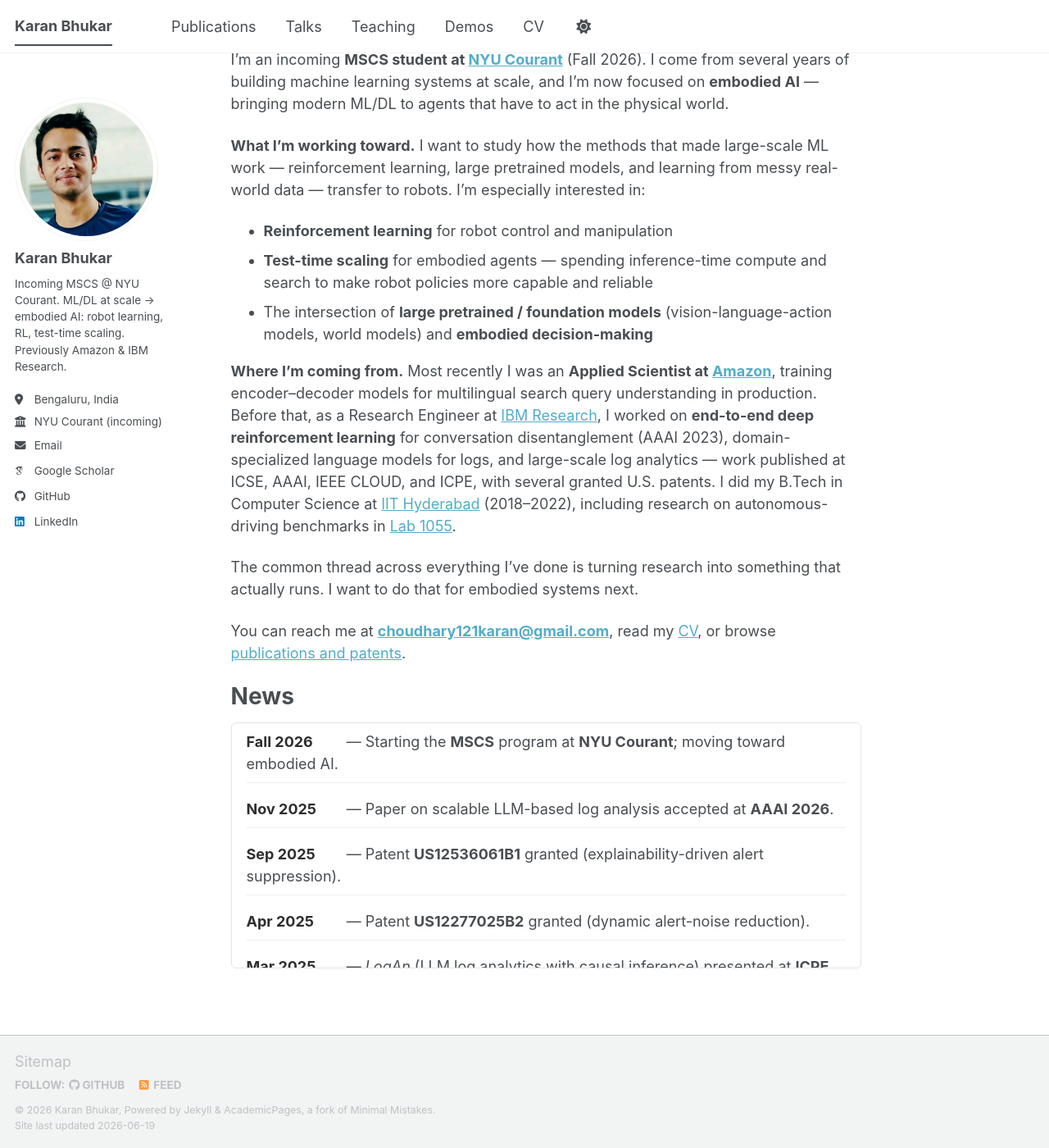
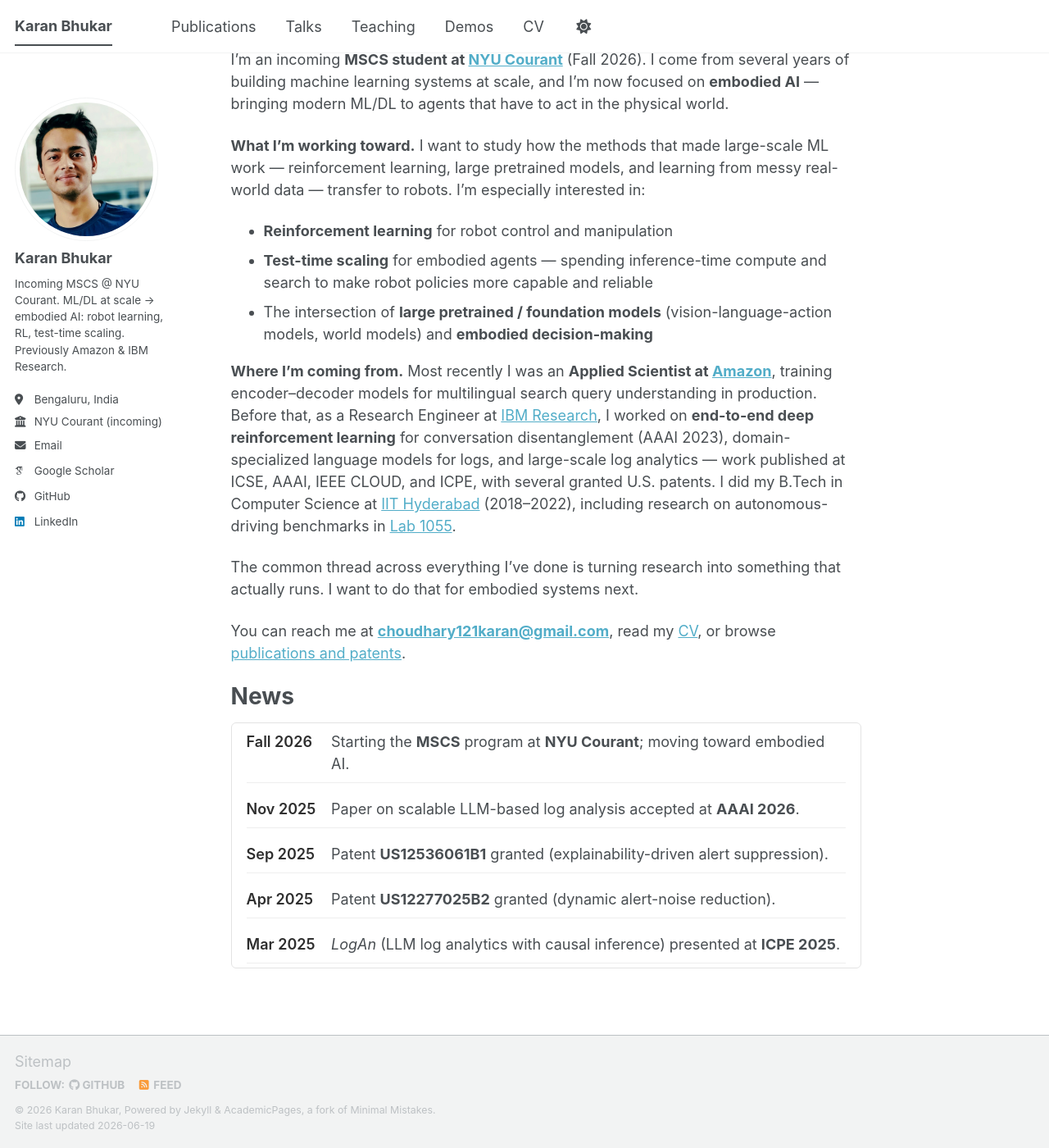
Before and after one commit to karan121bhukar/karan121bhukar.github.io, a Jekyll site: the page built from _pages/about.md, in a window 1280 px wide and 1400 px high, scrolled down 84 px. Shown: the whole window at 82% size. Built offline with Jekyll 4.4.1, drawn with Linux system fonts in a browser that asks for light colours; some web fonts are replaced; a script bundle is joined from its source files by our own code; library files that are not in the unit come from our copies; part of the change alters nothing that is shown.

Commit message:
Fix News layout: two-column flex (date + body) so wrapped lines align cleanly

```diff
--- a/_pages/about.md
+++ b/_pages/about.md
@@ -31,30 +31,44 @@ News
     border-radius: 6px;
     padding: 0 1em;
     margin-top: 0.5em;
-    /* subtle hint that there's more to scroll */
     -webkit-overflow-scrolling: touch;
   }
   .news-scroll::-webkit-scrollbar { width: 8px; }
   .news-scroll::-webkit-scrollbar-thumb { background: #c7c7c7; border-radius: 4px; }
   ul.news-list { list-style: none; padding-left: 0; margin: 0; }
-  ul.news-list li { padding: 0.5em 0; border-bottom: 1px solid #eee; }
+  ul.news-list li {
+    display: flex;
+    gap: 0.75em;
+    padding: 0.5em 0;
+    border-bottom: 1px solid #eee;
+  }
   ul.news-list li:last-child { border-bottom: none; }
-  ul.news-list strong:first-child { display: inline-block; min-width: 6.5em; color: #2e2e2e; vertical-align: top; }
+  .news-date {
+    flex: 0 0 5em;       /* fixed date column */
+    font-weight: 600;
+    color: #2e2e2e;
+    white-space: nowrap;
+  }
+  .news-body { flex: 1 1 auto; min-width: 0; }  /* body wraps within its own column */
+  @media (max-width: 480px) {
+    ul.news-list li { flex-direction: column; gap: 0.1em; }
+    .news-date { flex-basis: auto; }
+  }
 </style>
 <div class="news-scroll">
 <ul class="news-list">
-  <li><strong>Fall 2026</strong> — Starting the <strong>MSCS</strong> program at <strong>NYU Courant</strong>; moving toward embodied AI.</li>
-  <li><strong>Nov 2025</strong> — Paper on scalable LLM-based log analysis accepted at <strong>AAAI 2026</strong>.</li>
-  <li><strong>Sep 2025</strong> — Patent <strong>US12536061B1</strong> granted (explainability-driven alert suppression).</li>
-  <li><strong>Apr 2025</strong> — Patent <strong>US12277025B2</strong> granted (dynamic alert-noise reduction).</li>
-  <li><strong>Mar 2025</strong> — <em>LogAn</em> (LLM log analytics with causal inference) presented at <strong>ICPE 2025</strong>.</li>
-  <li><strong>Oct 2024</strong> — Joined <strong>Amazon</strong> as an Applied Scientist on multilingual search query understanding.</li>
-  <li><strong>2024</strong> — IBM Research <strong>Outstanding Technical Achievement Award</strong> and <strong>Inventor Award</strong>.</li>
-  <li><strong>Apr 2024</strong> — Paper on dynamic alert suppression presented at <strong>ICSE 2024</strong>, Lisbon.</li>
-  <li><strong>Jan 2024</strong> — <em>Dynamic-X-Y</em> tool paper presented at <strong>COMSNETS 2024</strong>.</li>
-  <li><strong>Jul 2023</strong> — Paper on log representations for AIOps presented at <strong>IEEE CLOUD 2023</strong>.</li>
-  <li><strong>Feb 2023</strong> — Deep-RL paper on conversation disentanglement presented at <strong>AAAI 2023</strong>, Washington D.C.</li>
-  <li><strong>2023–25</strong> — Multiple U.S. / China / Japan patent applications filed on AIOps and log analytics.</li>
-  <li><strong>Jun 2022</strong> — Joined <strong>IBM Research</strong> as a Research Engineer after graduating from <strong>IIT Hyderabad</strong>.</li>
+  <li><span class="news-date">Fall 2026</span><span class="news-body">Starting the <strong>MSCS</strong> program at <strong>NYU Courant</strong>; moving toward embodied AI.</span></li>
+  <li><span class="news-date">Nov 2025</span><span class="news-body">Paper on scalable LLM-based log analysis accepted at <strong>AAAI 2026</strong>.</span></li>
+  <li><span class="news-date">Sep 2025</span><span class="news-body">Patent <strong>US12536061B1</strong> granted (explainability-driven alert suppression).</span></li>
+  <li><span class="news-date">Apr 2025</span><span class="news-body">Patent <strong>US12277025B2</strong> granted (dynamic alert-noise reduction).</span></li>
+  <li><span class="news-date">Mar 2025</span><span class="news-body"><em>LogAn</em> (LLM log analytics with causal inference) presented at <strong>ICPE 2025</strong>.</span></li>
+  <li><span class="news-date">Oct 2024</span><span class="news-body">Joined <strong>Amazon</strong> as an Applied Scientist on multilingual search query understanding.</span></li>
+  <li><span class="news-date">2024</span><span class="news-body">IBM Research <strong>Outstanding Technical Achievement Award</strong> and <strong>Inventor Award</strong>.</span></li>
+  <li><span class="news-date">Apr 2024</span><span class="news-body">Paper on dynamic alert suppression presented at <strong>ICSE 2024</strong>, Lisbon.</span></li>
+  <li><span class="news-date">Jan 2024</span><span class="news-body"><em>Dynamic-X-Y</em> tool paper presented at <strong>COMSNETS 2024</strong>.</span></li>
+  <li><span class="news-date">Jul 2023</span><span class="news-body">Paper on log representations for AIOps presented at <strong>IEEE CLOUD 2023</strong>.</span></li>
+  <li><span class="news-date">Feb 2023</span><span class="news-body">Deep-RL paper on conversation disentanglement presented at <strong>AAAI 2023</strong>, Washington D.C.</span></li>
+  <li><span class="news-date">2023–25</span><span class="news-body">Multiple U.S. / China / Japan patent applications filed on AIOps and log analytics.</span></li>
+  <li><span class="news-date">Jun 2022</span><span class="news-body">Joined <strong>IBM Research</strong> as a Research Engineer after graduating from <strong>IIT Hyderabad</strong>.</span></li>
 </ul>
 </div>
```
